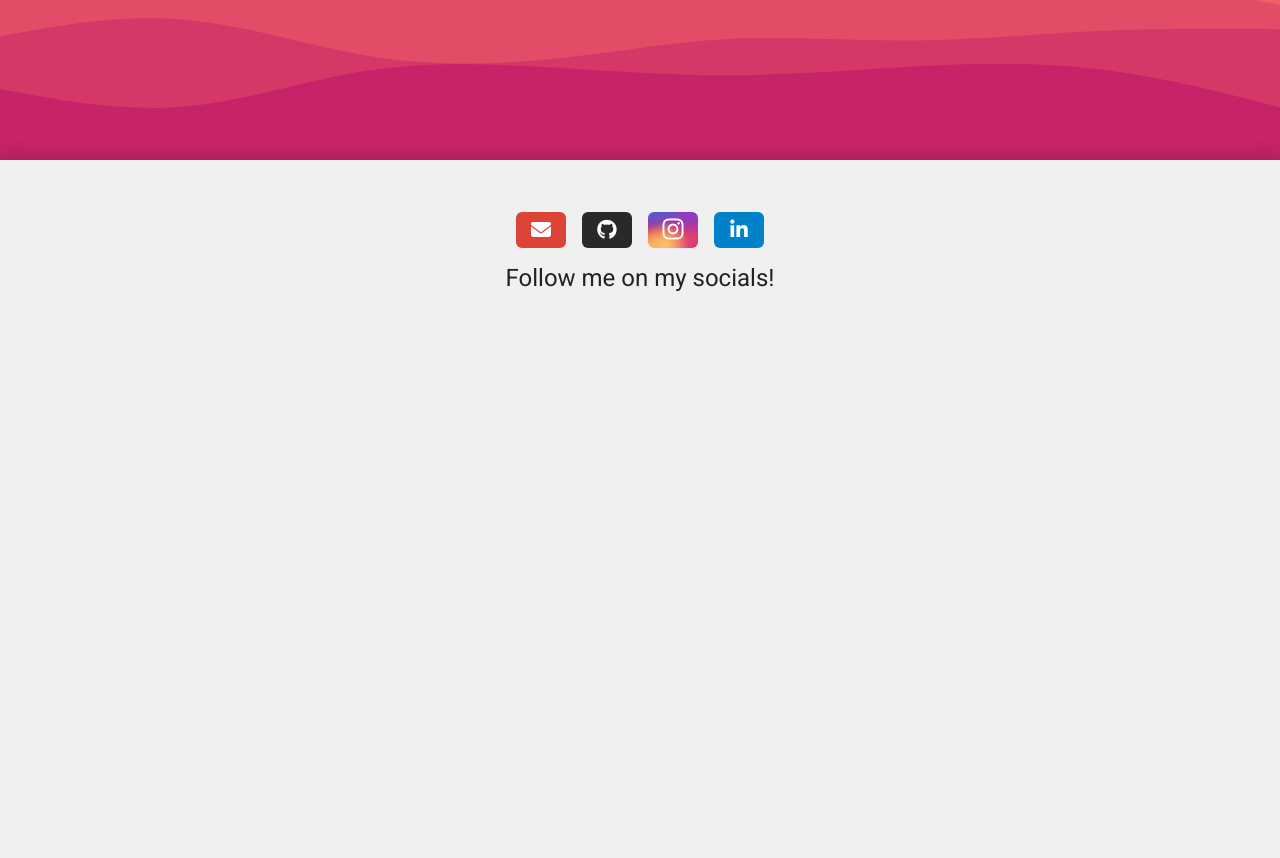
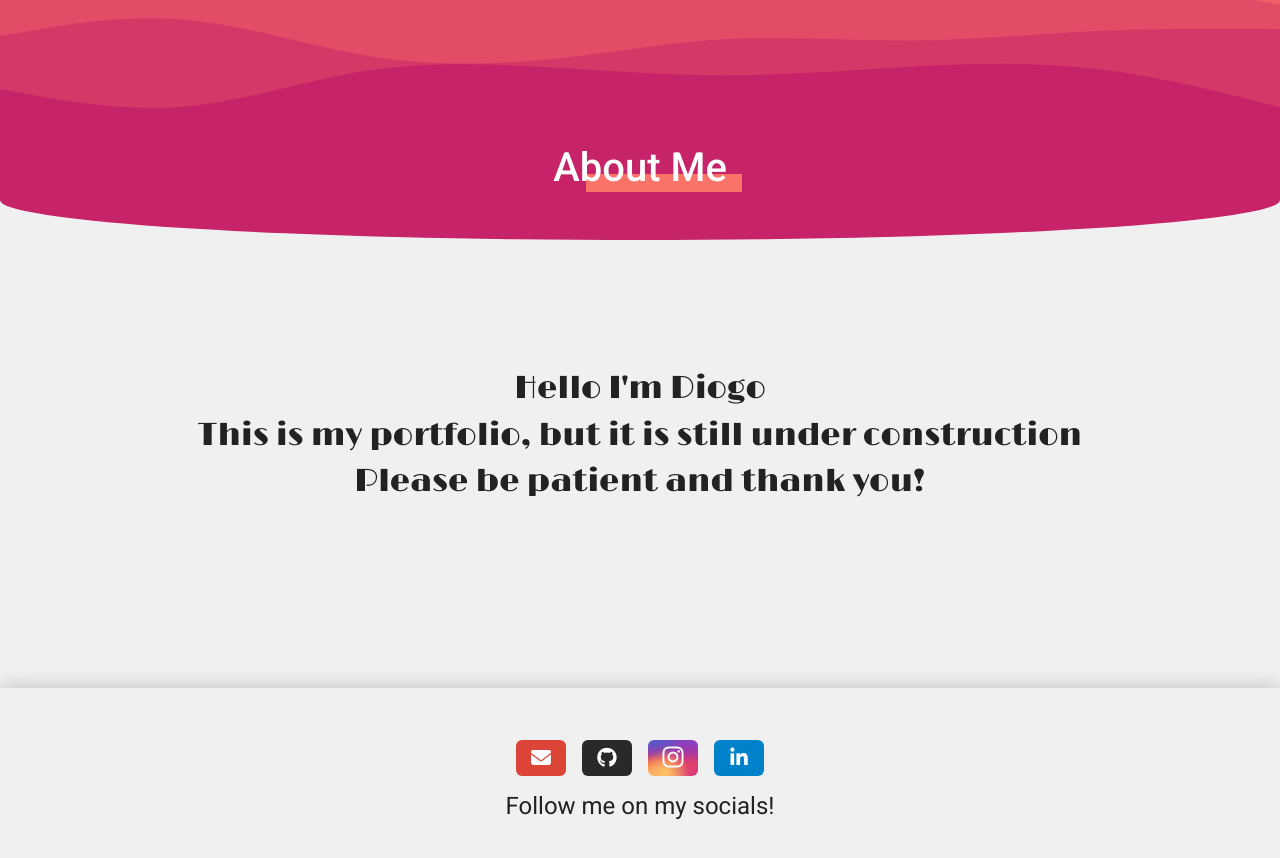
Before and after one commit to Diogoapedro/Portfolio, an Angular app: page /home in a window 1280 px wide. Shown: the part 680-1538 px from the top of the page. Before the commit the page ends 1024 px from the top, so only its background shows below. Built offline with nearby package versions, Linux system fonts and the light colour scheme.

Commit message:
about me page started and warning that is under construction added

```diff
--- a/src/app/components/about-me/about-me.component.css
+++ b/src/app/components/about-me/about-me.component.css
@@ -0,0 +1,39 @@
+.title-bar {
+    background-color: var(--dark-accent-color);
+    height: 5em;
+    border-radius:0% 0% 50% 50%;
+    display: flex;
+    align-items: end;
+    justify-content: center;
+    z-index: -2;
+}
+
+.title {
+    font-family: roboto;
+    color: white;
+    position: relative;
+    z-index: 2;
+}
+
+.title::before {
+    content: "";
+    width: 90%;
+    display: block;
+    position: relative;
+    left: 0.6em;
+    top: 1.2em;
+    z-index: -1;
+    border-bottom: 18px solid var(--light-accent-color);
+    margin: 0px auto;
+}
+
+.container {
+    display: flex;
+    flex-flow: column;
+    justify-content: center;
+    height: 25em;
+}
+
+.container>h2 {
+    text-align: center;
+}
--- a/src/app/components/about-me/about-me.component.html
+++ b/src/app/components/about-me/about-me.component.html
@@ -1 +1,8 @@
-<p>about-me works!</p>
+<div class="title-bar">
+    <h1 class="title mb-5">About Me</h1>
+</div>
+<div class="container mb-5">
+    <h2>Hello I'm Diogo</h2>
+    <h2>This is my portfolio, but it is still under construction</h2>
+    <h2>Please be patient and thank you!</h2>
+</div>
--- a/src/app/components/home-page/home-page.component.css
+++ b/src/app/components/home-page/home-page.component.css
@@ -47,7 +47,3 @@
     padding-top: 126px;
     height: 70vh;
 }
-
-.title {
-    font-family: "Limelight", sans-serif;
-}
--- a/src/app/components/home-page/home-page.component.html
+++ b/src/app/components/home-page/home-page.component.html
@@ -4,3 +4,4 @@
         <h2 class="title title-job"><!--:~$--> Software developer</h2>
     </div>
 </div>
+<app-about-me></app-about-me>
--- a/src/app/components/home-page/home-page.component.ts
+++ b/src/app/components/home-page/home-page.component.ts
@@ -1,8 +1,9 @@
 import { Component } from '@angular/core';
+import { AboutMeComponent } from "../about-me/about-me.component";
 
 @Component({
   selector: 'app-home-page',
-  imports: [],
+  imports: [AboutMeComponent],
   templateUrl: './home-page.component.html',
   styleUrl: './home-page.component.css'
 })
--- a/src/styles.css
+++ b/src/styles.css
@@ -7,17 +7,27 @@ body { margin: 0; font-family: Roboto, "Helvetica Neue", sans-serif; background-
 body {
     --text-color: #222;
     --bkg-color: #f0f0f0;
+    --bkg-off-color: #f0f0f0;
     --btn-txt-color: white;
+    --light-accent-color: #FA7268;
     --accent-color: #e34c67;
+    --dark-accent-color: #c62368;
 }
 
 body.dark-theme {
     --text-color: #eee;
     --bkg-color: #252222;
+    --bkg-off-color: #191919;
     --btn-txt-color: rgb(46, 43, 43);
+    --light-accent-color: #FA7268;
     --accent-color: #e34c67;
+    --dark-accent-color: #c62368;
 }
 
 p, h1, h2 {
     color: var(--text-color);
 }
+
+h1, h2 {
+    font-family: "Limelight", sans-serif;
+}
```
